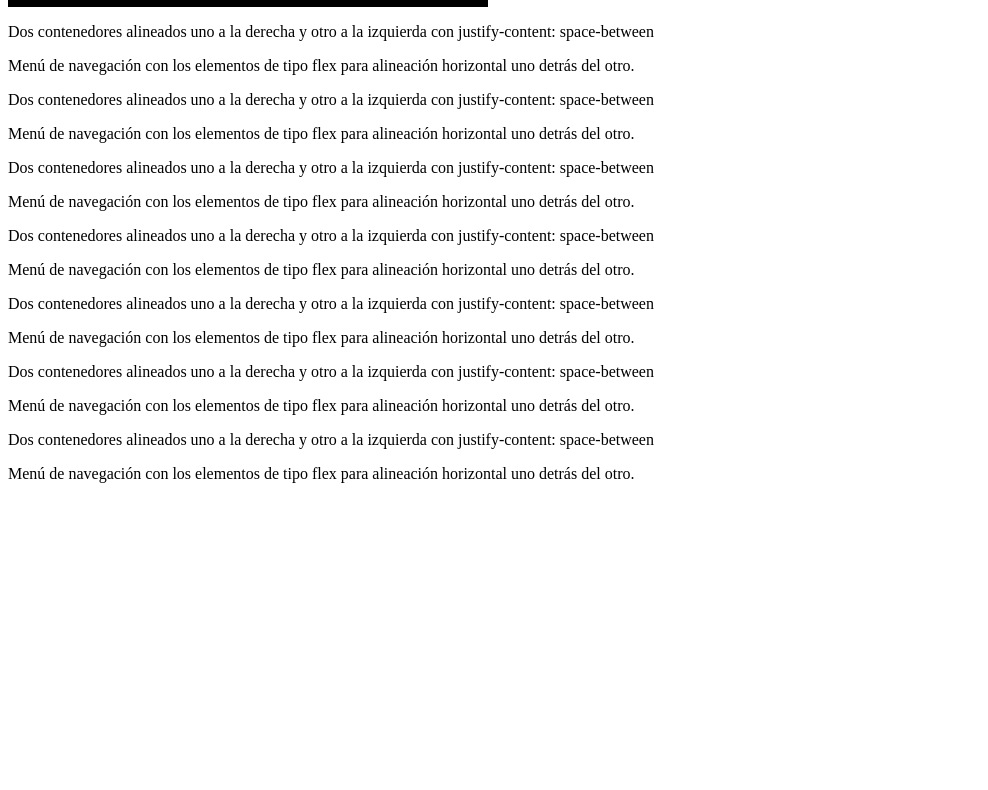
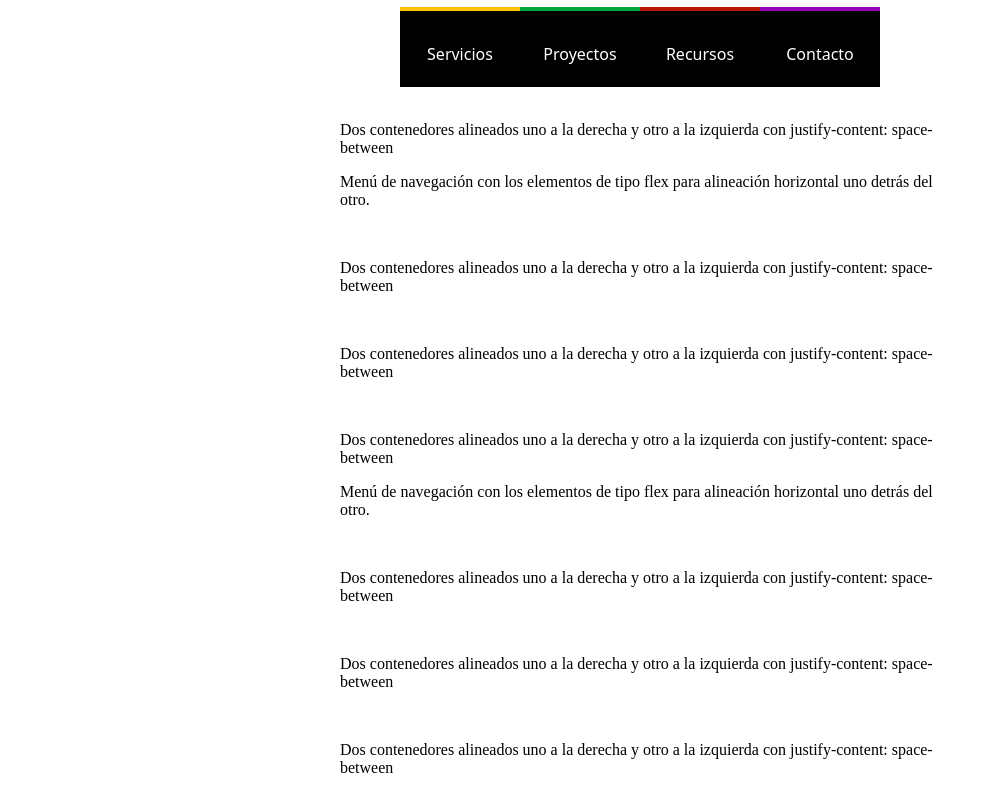
Before and after one commit to MoodyTrain/EjercicioClase, a plain HTML site: page menu_con_transiciones/index.html in a window 1280 px wide. Shown: the part 81-871 px from the top of the page, without its empty margins (0-988 px from the left). Before the commit the page ends 800 px from the top, so only its background shows below. Drawn offline with Linux system fonts and the light colour scheme.

Commit message:
Copia de repositorio 05/02

```diff
--- a/menu_con_transiciones/index.html
+++ b/menu_con_transiciones/index.html
@@ -1,5 +1,15 @@
+<!DOCTYPE html>
+<html lang="en">
+<head>
+    <meta charset="UTF-8">
+    <meta name="viewport" content="width=device-width, initial-scale=1.0">
+    <title>Menu horizontal FLEX</title>
+    <link href="styles.css" rel="stylesheet">
+</head>
+<body>
     <header>
-    <link href="styles.css" rel="stylesheet">
+        <h1>Nombre del Sitio</h1>
+        <nav>
           <ul>
             <li><a class="menu servicios" href="#" data-title="Servicios"><span>
                 <span>Servicios</span>
@@ -20,22 +30,79 @@
               </span>
               </a></li>
             </ul>
+        </nav>
       </header>
-
-  <body>
+      <main>
+      <br>
       <p>Dos contenedores alineados uno a la derecha y otro a la izquierda con justify-content: space-between </p>
       <p>Menú de navegación con los elementos de tipo flex para alineación horizontal uno detrás del otro. </p>
+      <br>
+      <p>Dos contenedores alineados uno a la derecha y otro a la izquierda con justify-content: space-between </p>
+        <br>
+      <p>Dos contenedores alineados uno a la derecha y otro a la izquierda con justify-content: space-between </p>
+      <br>
       <p>Dos contenedores alineados uno a la derecha y otro a la izquierda con justify-content: space-between </p>
       <p>Menú de navegación con los elementos de tipo flex para alineación horizontal uno detrás del otro. </p>
+      <br>
+      <p>Dos contenedores alineados uno a la derecha y otro a la izquierda con justify-content: space-between </p>
+        <br>
+      <p>Dos contenedores alineados uno a la derecha y otro a la izquierda con justify-content: space-between </p>
+      <br>
       <p>Dos contenedores alineados uno a la derecha y otro a la izquierda con justify-content: space-between </p>
       <p>Menú de navegación con los elementos de tipo flex para alineación horizontal uno detrás del otro. </p>
+      <br>
+      <p>Dos contenedores alineados uno a la derecha y otro a la izquierda con justify-content: space-between </p>
+        <br>
+      <p>Dos contenedores alineados uno a la derecha y otro a la izquierda con justify-content: space-between </p>
+      <br>
       <p>Dos contenedores alineados uno a la derecha y otro a la izquierda con justify-content: space-between </p>
       <p>Menú de navegación con los elementos de tipo flex para alineación horizontal uno detrás del otro. </p>
+      <br>
+      <p>Dos contenedores alineados uno a la derecha y otro a la izquierda con justify-content: space-between </p>
+        <br>
+      <p>Dos contenedores alineados uno a la derecha y otro a la izquierda con justify-content: space-between </p>
+      <br>
       <p>Dos contenedores alineados uno a la derecha y otro a la izquierda con justify-content: space-between </p>
       <p>Menú de navegación con los elementos de tipo flex para alineación horizontal uno detrás del otro. </p>
+      <br>
+      <p>Dos contenedores alineados uno a la derecha y otro a la izquierda con justify-content: space-between </p>
+        <br>
+      <p>Dos contenedores alineados uno a la derecha y otro a la izquierda con justify-content: space-between </p>
+      <br>
       <p>Dos contenedores alineados uno a la derecha y otro a la izquierda con justify-content: space-between </p>
       <p>Menú de navegación con los elementos de tipo flex para alineación horizontal uno detrás del otro. </p>
+      <br>
+      <p>Dos contenedores alineados uno a la derecha y otro a la izquierda con justify-content: space-between </p>
+        <br>
+      <p>Dos contenedores alineados uno a la derecha y otro a la izquierda con justify-content: space-between </p>
+      <br>
       <p>Dos contenedores alineados uno a la derecha y otro a la izquierda con justify-content: space-between </p>
       <p>Menú de navegación con los elementos de tipo flex para alineación horizontal uno detrás del otro. </p>
-
+      <br>
+      <p>Dos contenedores alineados uno a la derecha y otro a la izquierda con justify-content: space-between </p>
+        <br>
+      <p>Dos contenedores alineados uno a la derecha y otro a la izquierda con justify-content: space-between </p>
+      <br>
+      <p>Dos contenedores alineados uno a la derecha y otro a la izquierda con justify-content: space-between </p>
+      <p>Menú de navegación con los elementos de tipo flex para alineación horizontal uno detrás del otro. </p>
+      <br>
+      <p>Dos contenedores alineados uno a la derecha y otro a la izquierda con justify-content: space-between </p>
+        <br>
+      <p>Dos contenedores alineados uno a la derecha y otro a la izquierda con justify-content: space-between </p>
+      <br>
+      <p>Dos contenedores alineados uno a la derecha y otro a la izquierda con justify-content: space-between </p>
+      <p>Menú de navegación con los elementos de tipo flex para alineación horizontal uno detrás del otro. </p>
+      <br>
+      <p>Dos contenedores alineados uno a la derecha y otro a la izquierda con justify-content: space-between </p>
+        <br>
+      <p>Dos contenedores alineados uno a la derecha y otro a la izquierda con justify-content: space-between </p>
+      <br>
+      <p>Dos contenedores alineados uno a la derecha y otro a la izquierda con justify-content: space-between </p>
+      <p>Menú de navegación con los elementos de tipo flex para alineación horizontal uno detrás del otro. </p>
+      <br>
+      <p>Dos contenedores alineados uno a la derecha y otro a la izquierda con justify-content: space-between </p>
+        <br>
+      <p>Dos contenedores alineados uno a la derecha y otro a la izquierda con justify-content: space-between </p>
+    </main>
     </body>
+</html>
--- a/menu_con_transiciones/styles.css
+++ b/menu_con_transiciones/styles.css
@@ -1,14 +1,14 @@
 /* Menú horizontal con transiciones */
-/*En este menú se ha creado una línea horizontal de colores diferentes encima de cada enlacee incluye una transición para cambiar el ancho de esa línea al  del contenedor de forma gradual/
+/*En este menú se ha creado una línea horizontal de colores diferentes encima de cada enlace. Se incluye una transición para cambiar el ancho de esa línea al 100% del contenedor de forma gradual*/
 /* Formato general de cada item */
 
-.menu {
-
+header{
   display: flex;
- flex-wrap: nowrap;
+  flex-wrap: wrap;
   flex-direction: column;
   align-items: center;
-
+}
+.menu {
   display: block;
   position: relative;
   height: 76px;
@@ -99,7 +99,7 @@ li a {
   text-decoration: none;
   font-family: sans;
 }
-ul{
-    display: flex;
-    flex-wrap: wrap;
+main{
+  max-width: 600px;
+  margin: 0 auto;
 }
```
Lines whose indentation alone changed are shown as unchanged.
